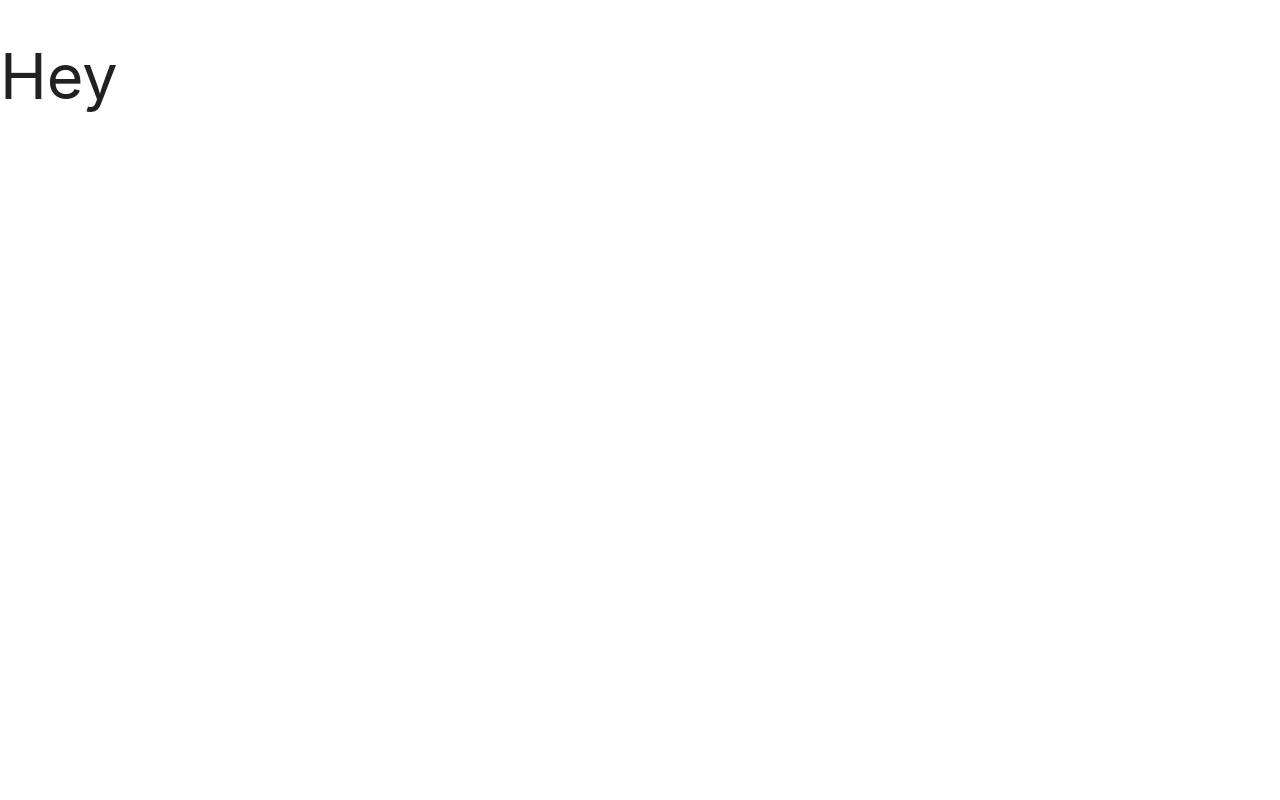
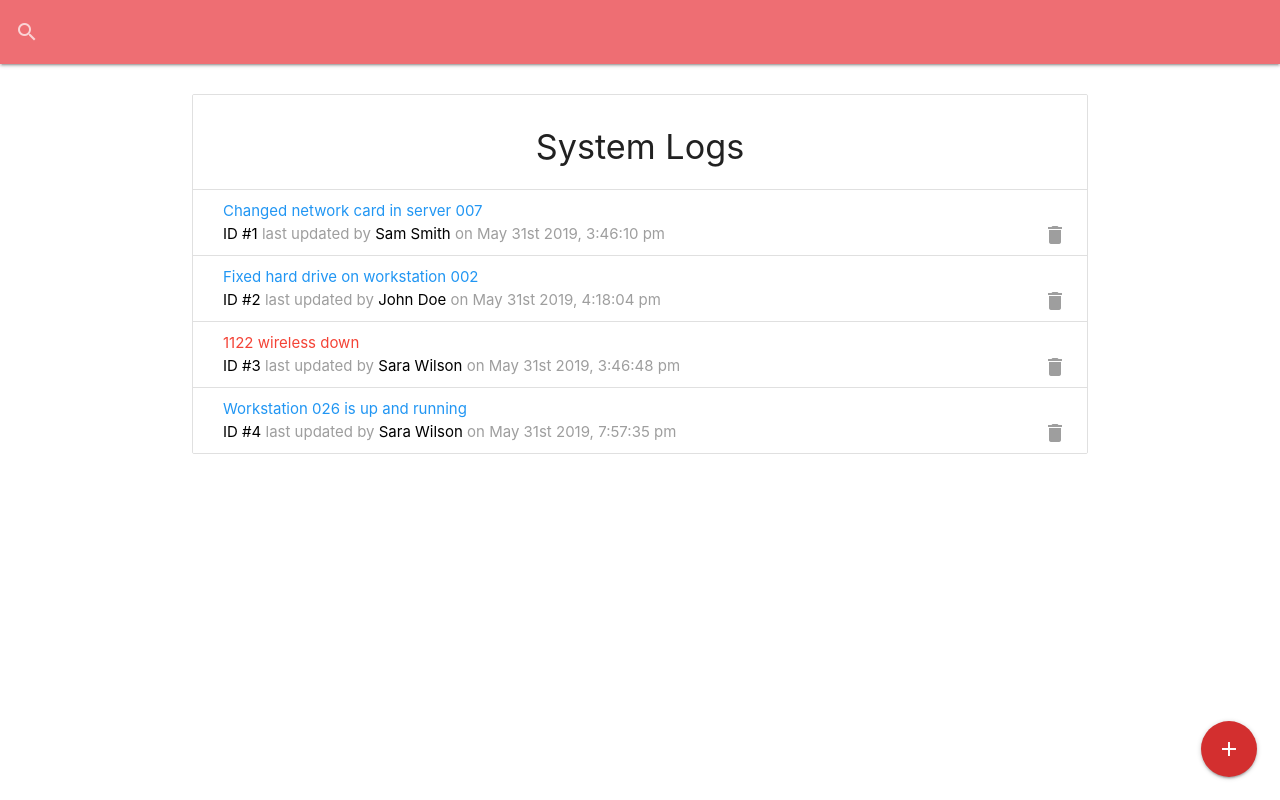
Before and after one commit to oroth8/IT_Logger, a React (Create React App) app: page / in a window 1280 px wide. Built offline with nearby package versions, Linux system fonts and the light colour scheme; data requests are answered from the project's data file.

Commit message:
added features

```diff
--- a/package.json
+++ b/package.json
@@ -7,8 +7,10 @@
     "@testing-library/react": "^11.2.2",
     "@testing-library/user-event": "^12.2.2",
     "materialize-css": "^1.0.0",
+    "moment": "^2.29.1",
     "react": "^17.0.1",
     "react-dom": "^17.0.1",
+    "react-moment": "^1.0.0",
     "react-scripts": "4.0.1",
     "web-vitals": "^0.2.4"
   },
--- a/src/App.js
+++ b/src/App.js
@@ -1,16 +1,27 @@
-import React, { useEffect } from "react";
+import React, { Fragment, useEffect } from "react";
 import "./App.css";
 import "materialize-css/dist/css/materialize.min.css";
 import M from "materialize-css/dist/js/materialize.min.js";
+
+// components
+import SearchBar from "./components/layout/SearchBar";
+import Logs from "./components/logs/Logs";
+import AddBtn from "./components/layout/AddBtn";
+import AddLogModal from "./components/logs/AddLogModal";
 
 function App() {
   useEffect(() => {
     M.AutoInit();
   });
   return (
-    <div className="App">
-      <h1>Hey</h1>
-    </div>
+    <Fragment>
+      <SearchBar />
+      <div className="container">
+        <AddBtn />
+        <AddLogModal />
+        <Logs />
+      </div>
+    </Fragment>
   );
 }
 
--- /dev/null
+++ b/src/components/layout/AddBtn.js
@@ -0,0 +1,31 @@
+import React from "react";
+
+const AddBtn = () => {
+  return (
+    <div className="fixed-action-btn">
+      <a
+        href="#add-log-modal"
+        className="btn-floating btn-large red darken-2 modal-trigger"
+      >
+        <i className="large material-icons">add</i>
+      </a>
+      <ul>
+        <li>
+          <a
+            href="#tech-list-modal"
+            className="btn-floating green modal-trigger"
+          >
+            <i className="material-icons">person</i>
+          </a>
+        </li>
+        <li>
+          <a href="#add-tech-modal" className="btn-floating blue modal-trigger">
+            <i className="material-icons">person_add</i>
+          </a>
+        </li>
+      </ul>
+    </div>
+  );
+};
+
+export default AddBtn;
--- /dev/null
+++ b/src/components/layout/Preloader.js
@@ -0,0 +1,11 @@
+import React from "react";
+
+const Preloader = () => {
+  return (
+    <div className="progress blue lighten-4">
+      <div className="indeterminate blue"></div>
+    </div>
+  );
+};
+
+export default Preloader;
--- /dev/null
+++ b/src/components/layout/SearchBar.js
@@ -0,0 +1,22 @@
+import React from "react";
+
+const SearchBar = () => {
+  return (
+    <div style={{ marginBottom: "30px" }} classNameName="blue">
+      <nav>
+        <div className="nav-wrapper">
+          <form>
+            <div className="input-field">
+              <input id="search" type="search" required />
+              <label className="label-icon" HTMLfor="search">
+                <i className="material-icons">search</i>
+              </label>
+              <i className="material-icons">close</i>
+            </div>
+          </form>
+        </div>
+      </nav>
+    </div>
+  );
+};
+export default SearchBar;
--- /dev/null
+++ b/src/components/logs/AddLogModal.js
@@ -0,0 +1,90 @@
+import React, { useState } from "react";
+import M from "materialize-css/dist/js/materialize.min.js";
+
+const AddLogModal = () => {
+  const [message, setMessage] = useState("");
+  const [attention, setAttention] = useState("");
+  const [tech, setTech] = useState("");
+
+  const onSubmit = () => {
+    if (message === "" || tech === "") {
+      M.toast({ html: "Please enter a message and tech" });
+    } else {
+      const newLog = {
+        message,
+        attention,
+        tech,
+        date: new Date(),
+      };
+    }
+  };
+
+  return (
+    <div id="add-log-modal" className="modal" style={modalStyle}>
+      <div className="modal-content">
+        <h4>Enter System Log</h4>
+        <div className="row">
+          <div className="input-field">
+            <input
+              type="text"
+              name="message"
+              value={message}
+              onChange={(e) => setMessage(e.target.value)}
+            />
+            <label htmlFor="message" className="active">
+              Log Message
+            </label>
+          </div>
+        </div>
+
+        <div className="row">
+          <div className="input-field">
+            <select
+              name="tech"
+              value={tech}
+              className="browser-default"
+              onChange={(e) => setTech(e.target.value)}
+            >
+              <option value="" disabled>
+                Select Technician
+              </option>
+            </select>
+          </div>
+        </div>
+
+        <div className="row">
+          <div className="input-field">
+            <p>
+              <label>
+                <input
+                  type="checkbox"
+                  className="filled-in"
+                  checked={attention}
+                  value={attention}
+                  onChange={(e) => setAttention(!attention)}
+                />
+                <span>Needs Attention</span>
+              </label>
+            </p>
+          </div>
+        </div>
+      </div>
+      <div className="modal-footer">
+        <a
+          href="#!"
+          onClick={onSubmit}
+          className="modal-close waves-effect red waves-light btn"
+        >
+          Enter
+        </a>
+      </div>
+    </div>
+  );
+};
+
+const modalStyle = {
+  width: "75%",
+  height: "75%",
+};
+
+export default AddLogModal;
--- /dev/null
+++ b/src/components/logs/LogItem.js
@@ -0,0 +1,35 @@
+import React from "react";
+import Moment from "react-moment";
+import PropTypes from "prop-types";
+
+const LogItem = ({ log }) => {
+  return (
+    <li className="collection-item">
+      <div>
+        <a
+          href="#edit-log-modal"
+          className={`modal-trigger ${
+            log.attention ? "red-text" : "blue-text"
+          }`}
+        >
+          {log.message}
+        </a>
+        <br />
+        <span className="grey-text">
+          <span className="black-text">ID #{log.id}</span> last updated by{" "}
+          <span className="black-text">{log.tech}</span> on{" "}
+          <Moment format="MMMM Do YYYY, h:mm:ss a">{log.date}</Moment>
+        </span>
+        <a href="#" className="secondary-content">
+          <i className="material-icons grey-text">delete</i>
+        </a>
+      </div>
+    </li>
+  );
+};
+
+LogItem.propTypes = {
+  log: PropTypes.object.isRequired,
+};
+
+export default LogItem;
--- /dev/null
+++ b/src/components/logs/Logs.js
@@ -0,0 +1,40 @@
+import React, { useState, useEffect } from "react";
+import LogItem from "./LogItem";
+import Preloader from "../layout/Preloader";
+
+const Logs = () => {
+  const [logs, setLogs] = useState([]);
+  const [loading, setLoading] = useState(false);
+
+  useEffect(() => {
+    getLogs();
+    //   eslint-disable-next-line
+  }, []);
+
+  const getLogs = async () => {
+    setLoading(true);
+    const res = await fetch("/logs");
+    const data = await res.json();
+
+    setLogs(data);
+    setLoading(false);
+  };
+
+  if (loading) {
+    return <Preloader />;
+  }
+
+  return (
+    <ul className="collection with-header">
+      <li className="collection-header">
+        <h4 className="center">System Logs</h4>
+      </li>
+      {!loading && logs.length === 0 ? (
+        <p className="center"> No logs to show...</p>
+      ) : (
+        logs.map((log) => <LogItem log={log} key={log.id} />)
+      )}
+    </ul>
+  );
+};
+export default Logs;
```
Also changed, not shown: src/components/logs/EditLogModal.js (added, +90 -0 lines), 2 other files (tests, documents, lock files or other folders).
